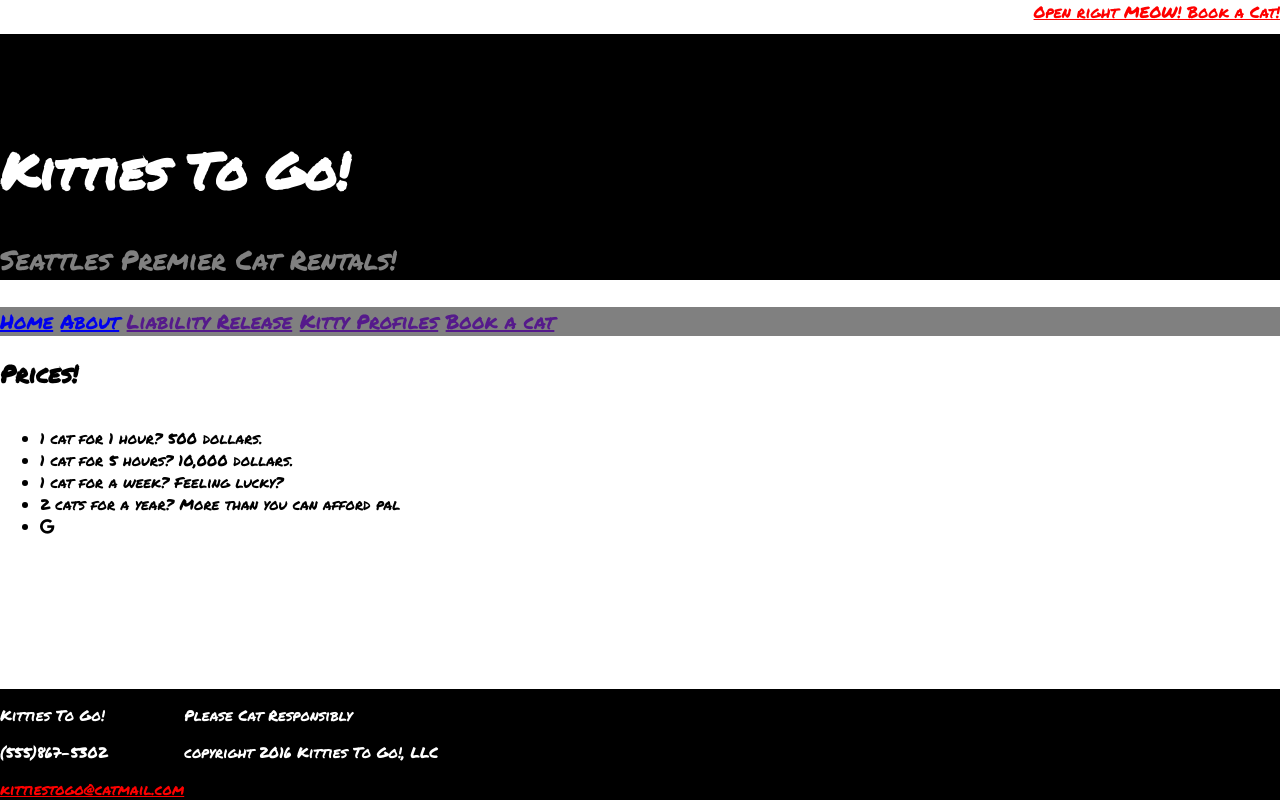
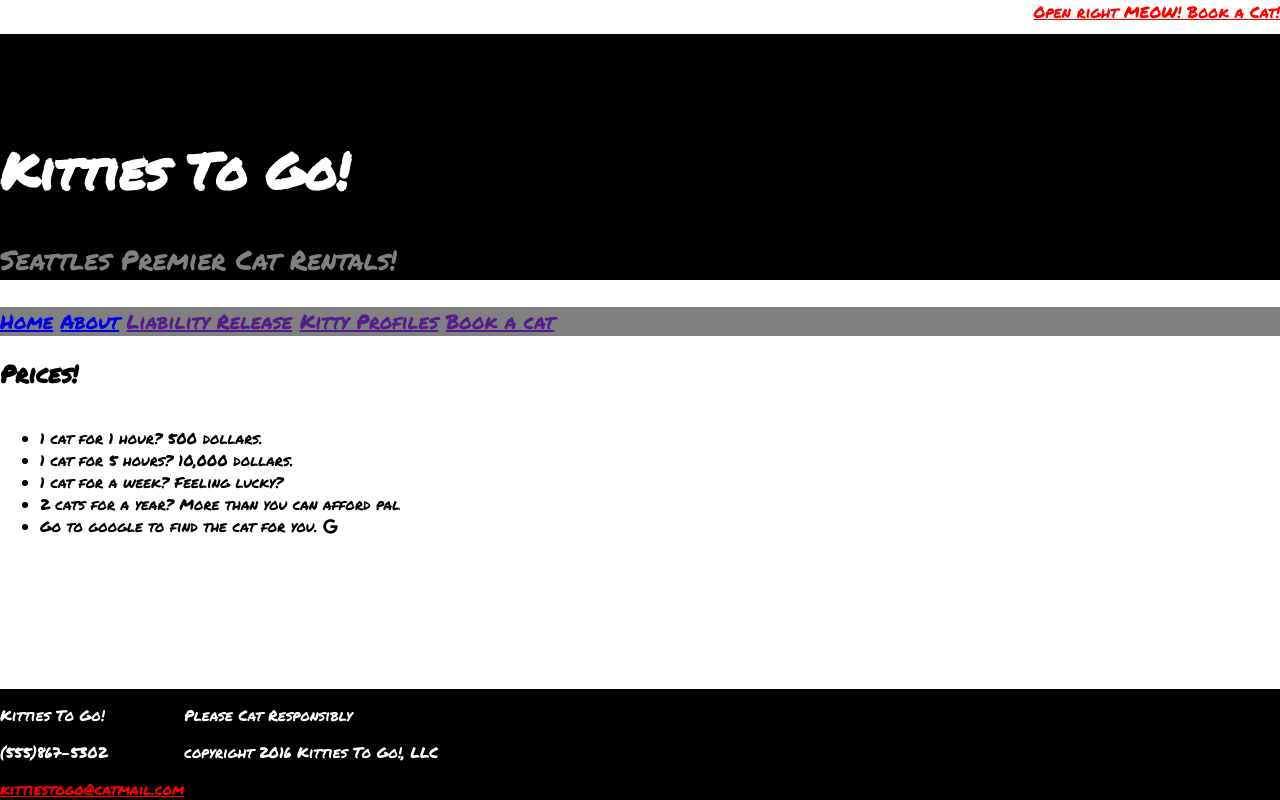
Before and after one commit to mcrkon/Kitties-To-Go, a plain HTML site: page Rates.html in a window 1280 px wide. Drawn offline with Linux system fonts and the light colour scheme.

Commit message:
final google adjustment

```diff
--- a/Rates.html
+++ b/Rates.html
@@ -29,7 +29,7 @@
               <li>1 cat for 5 hours? 10,000 dollars.</li>
               <li>1 cat for a week? Feeling lucky?</li>
               <li>2 cats for a year? More than you can afford pal</li>
-              <li> <i class="fa fa-google" aria-hidden="true"></i></li>
+              <li>Go to google to find the cat for you. <i class="fa fa-google" aria-hidden="true"></i></li>
           </ul>
 
         </article>
```
